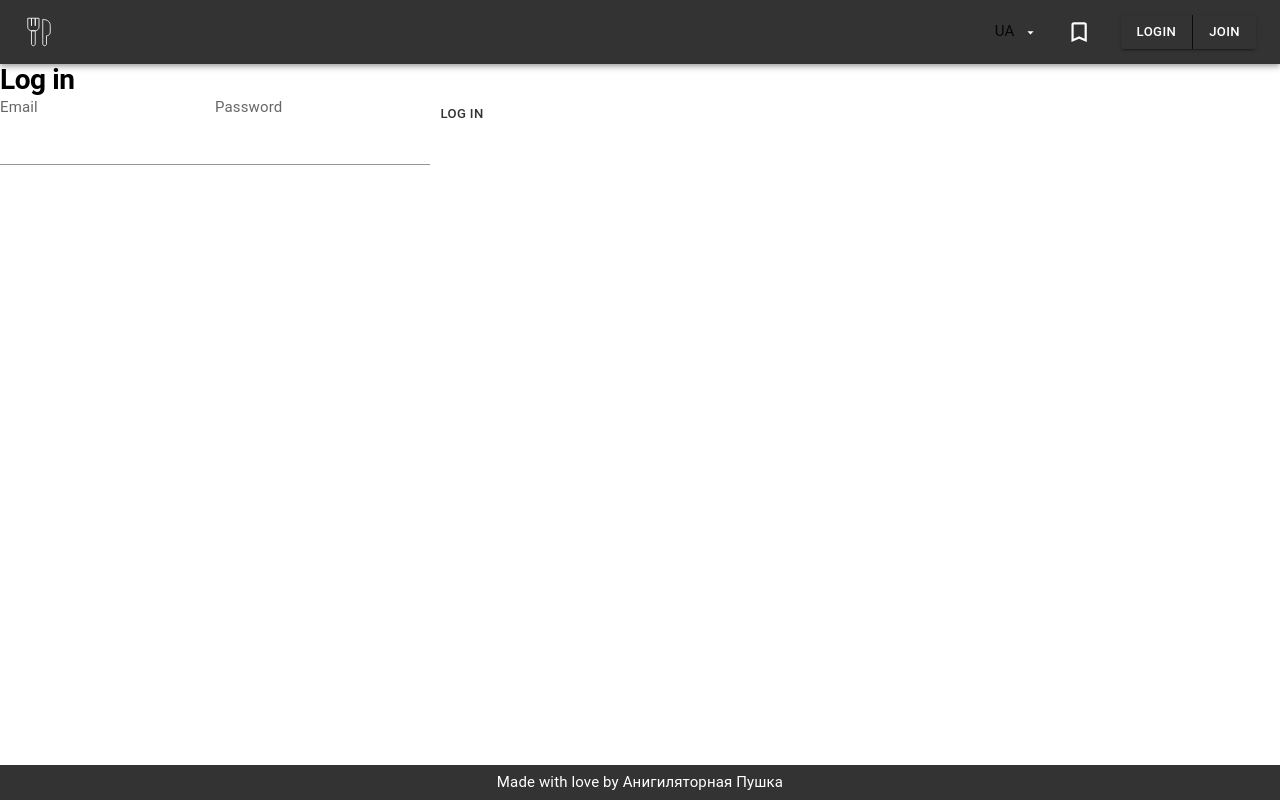
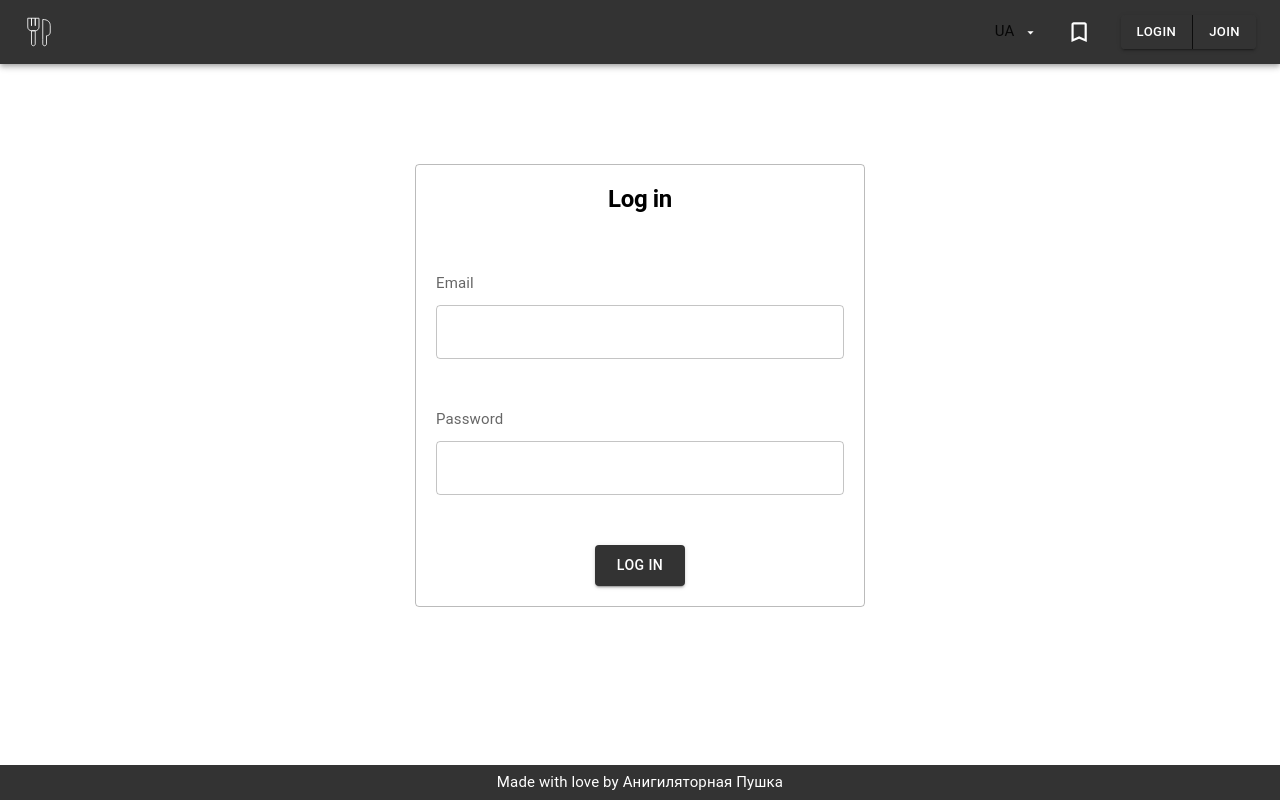
Before and after one commit to iMykhailychenko/genesis-hackathon, a Next.js app: page /login in a window 1280 px wide. Built offline with nearby package versions, Linux system fonts and the light colour scheme; no server answers.

Commit message:
login styles

```diff
--- a/src/components/layout/header/header.tsx
+++ b/src/components/layout/header/header.tsx
@@ -35,11 +35,11 @@ const Header = (): JSX.Element => {
 
                 <FormControl variant="standard">
                     <Select
-                        disableUnderline
                         className={css.select}
                         labelId="language"
                         value={history.locale}
                         onChange={handleChange}
+                        disableUnderline
                     >
                         <MenuItem sx={{ minWidth: 60, fontSize: '1.2rem' }} value={LANGUAGE_ENUM.UA}>
                             {LANGUAGE_ENUM.UA}
--- a/src/components/layout/theme/theme.tsx
+++ b/src/components/layout/theme/theme.tsx
@@ -21,6 +21,9 @@ const THEME = createTheme({
                 icon: {
                     color: 'white',
                 },
+                iconStandard: {
+                    color: 'white',
+                },
             },
         },
     },
--- a/src/pages/login.tsx
+++ b/src/pages/login.tsx
@@ -1,6 +1,10 @@
 import { useState } from 'react';
 
-import { Typography, FormControl, Input, FormLabel, Button } from '@mui/material';
+import Button from '@mui/material/Button';
+import FormControl from '@mui/material/FormControl';
+import FormLabel from '@mui/material/FormLabel';
+import TextField from '@mui/material/TextField';
+import Typography from '@mui/material/Typography';
 
 import { useAuth } from '../context/auth/auth';
 
@@ -15,19 +19,25 @@ const LoginPage: React.FC = () => {
         // register(email, password)
     };
     return (
-        <form onSubmit={handleLogin}>
-            <Typography variant="h1" fontSize={28} fontWeight={'bold'}>
+        <form className="login_form" onSubmit={handleLogin}>
+            <Typography sx={{ marginBottom: '60px' }} variant="h1" fontSize={24} fontWeight={'bold'}>
                 Log in
             </Typography>
-            <FormControl>
-                <FormLabel htmlFor="email">Email</FormLabel>
-                <Input type="email" id="email" value={email} onChange={e => setEmail(e.target.value)} />
+            <FormControl sx={{ width: '100%', marginBottom: '50px' }}>
+                <FormLabel sx={{ marginBottom: '10px' }} htmlFor="email">
+                    Email
+                </FormLabel>
+                <TextField type="email" id="email" value={email} onChange={e => setEmail(e.target.value)} />
             </FormControl>
-            <FormControl>
-                <FormLabel htmlFor="email">Password</FormLabel>
-                <Input type="password" id="password" value={password} onChange={e => setPassword(e.target.value)} />
+            <FormControl sx={{ width: '100%', marginBottom: '50px' }}>
+                <FormLabel sx={{ marginBottom: '10px' }} htmlFor="email">
+                    Password
+                </FormLabel>
+                <TextField type="password" id="password" value={password} onChange={e => setPassword(e.target.value)} />
             </FormControl>
-            <Button type={'submit'}>Log In </Button>
+            <Button variant="contained" size="large" type={'submit'}>
+                Log In
+            </Button>
         </form>
     );
 };
--- /dev/null
+++ b/src/styles/lib/login.scss
@@ -0,0 +1,11 @@
+.login_form {
+    max-width: 450px;
+    margin: 100px auto;
+    display: flex;
+    flex-direction: column;
+    justify-content: center;
+    align-items: center;
+    padding: 20px;
+    border: 1px solid rgba(0, 0, 0, 0.267);
+    border-radius: 4px;
+}
--- a/src/styles/root.scss
+++ b/src/styles/root.scss
@@ -1 +1,3 @@
 @import './lib/base.scss';
+@import './lib/login.scss';
+@import './lib/registration.scss';
```
Also changed, not shown: package.json (+4 -8 lines), src/styles/lib/registration.scss (added).
